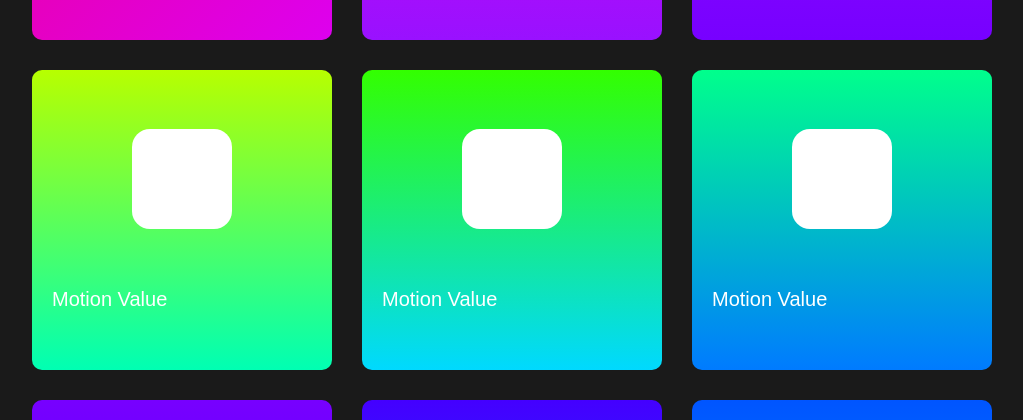
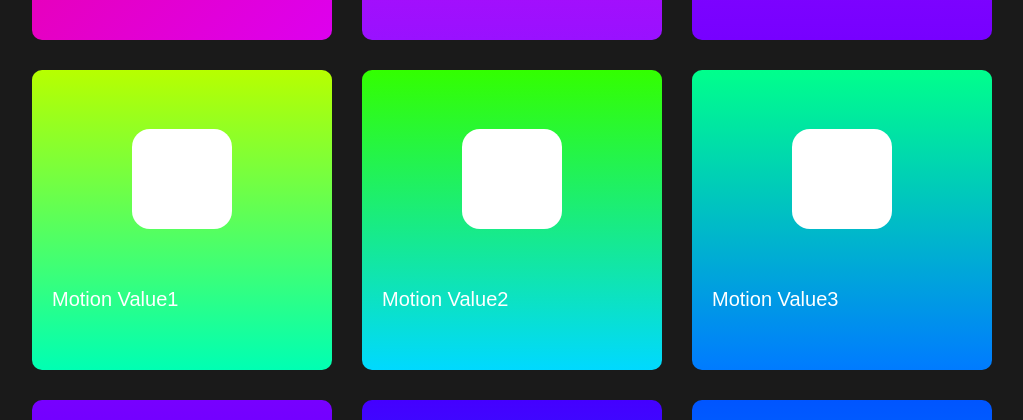
Before and after one commit to lilianlee0213/react-animations, a React (Create React App) app: page / in a window 1280 px wide. Shown: the part 180-600 px from the top of the page, without its empty margins (128-1151 px from the left). Built offline with nearby package versions, Linux system fonts and the light colour scheme.

Commit message:
motion value pt.3

```diff
--- a/src/App.tsx
+++ b/src/App.tsx
@@ -41,6 +41,8 @@ const Box = styled(motion.div)`
 	background-color: white;
 	border-radius: 18px;
 	box-shadow: 0 2px 3px rgba(0, 0, 0, 0.1) 0 10px 20px rgba(0, 0, 0, 0.96);
+	overflow: hidden;
+
 	&.box2 {
 		display: grid;
 		grid-template-columns: repeat(2, 1fr);
@@ -99,7 +101,7 @@ const gestures = {
 	click: {scale: 1, borderRadius: '50%'},
 };
 // Drag
-const Drag = styled(motion.div)`
+const Inner = styled(motion.div)`
 	width: 70px;
 	height: 70px;
 	background-color: white;
@@ -108,13 +110,25 @@ const Drag = styled(motion.div)`
 // Scroll
 // Path
 function App() {
-	const boxContraints = useRef(null);
+	//Motion Value
 	const motion1 = useMotionValue(0);
 	const motion2 = useMotionValue(0);
+	const motion3 = useMotionValue(0);
 	const scale = useTransform(motion2, [-150, 0, 150], [2, 1, 0.1]);
-
+	const rotateZ = useTransform(motion3, [-150, 0, 150], [-360, 0, 360]);
+	const bGgradient = useTransform(
+		motion3,
+		[-150, 0, 150],
+		[
+			'linear-gradient(180deg, rgb(153, 17, 255), rgb(119, 0, 255))',
+			'linear-gradient(180deg, rgb(255, 255, 255), rgb(255, 255, 255))',
+			'linear-gradient(180deg, rgb(0, 85, 255), rgb(0, 153, 255))',
+		]
+	);
 	// useMotionValueEvent(motion1, 'change', (value) => console.log(value));
 	// useMotionValueEvent(scale, 'change', (value) => console.log(value));
+	//Drag
+	const boxContraints = useRef(null);
 	return (
 		<Wrapper>
 			<Area>
@@ -139,25 +153,29 @@ function App() {
 					</Box>
 					<Title>Variants</Title>
 				</Container>
-				<Container gradient="linear-gradient(180deg, #91f, #70f)">
+				<Container gradient="linear-gradient(180deg, rgb(153, 17, 255), rgb(119, 0, 255))">
 					<Box variants={gestures} whileHover="hover" whileTap="click" />
 					<Title>Gestures</Title>
 				</Container>
 				<Container gradient="linear-gradient(180deg, #b7ff00, #00ffb3)">
 					<Box drag="x" style={{x: motion1}} dragSnapToOrigin />
-					<Title>Motion Value</Title>
+					<Title>Motion Value1</Title>
 				</Container>
 				<Container gradient="linear-gradient(180deg, #33ff00, #00d9ff)">
 					<Box drag="x" style={{x: motion2, scale: scale}} dragSnapToOrigin />
-					<Title>Motion Value</Title>
+					<Title>Motion Value2</Title>
 				</Container>
-				<Container gradient="linear-gradient(180deg, #00ff8c, #007bff)">
-					<Box />
-					<Title>Motion Value</Title>
+				<Container gradient="linear-gradient(180deg, rgb(0, 255, 140), rgb(0, 123, 255))">
+					<Box
+						drag="x"
+						style={{x: motion3, rotateZ: rotateZ, background: bGgradient}}
+						dragSnapToOrigin
+					/>
+					<Title>Motion Value3</Title>
 				</Container>
 				<Container gradient="linear-gradient(180deg, #70f, #40f)">
 					<Box ref={boxContraints} className="box3">
-						<Drag
+						<Inner
 							drag
 							dragConstraints={boxContraints}
 							dragSnapToOrigin
@@ -170,7 +188,7 @@ function App() {
 					<Box />
 					<Title>Scroll</Title>
 				</Container>
-				<Container gradient="linear-gradient(180deg, #05f, #09f)">
+				<Container gradient="linear-gradient(180deg, rgb(0, 85, 255), rgb(0, 153, 255))">
 					<Box />
 					<Title>Path</Title>
 				</Container>
```
